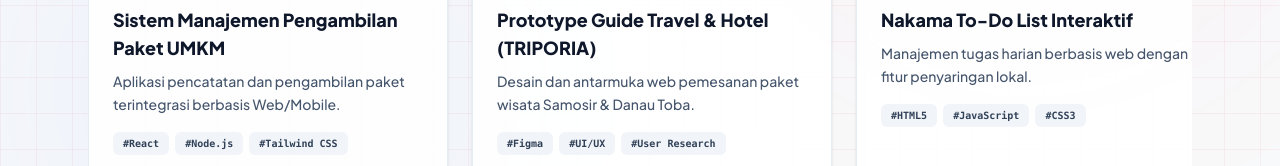
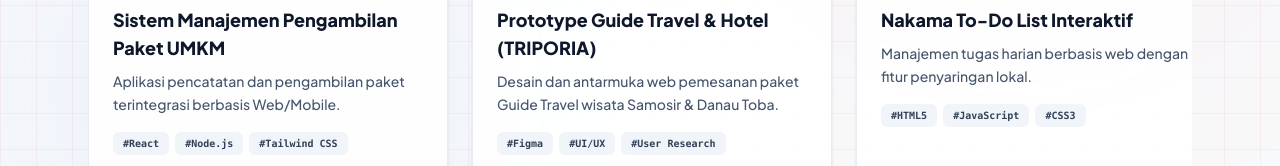
Before and after one commit to ChoqySirait/Portfolio-Sdrhana, a Next.js app in the folder my-portfolio/: page /portfolio in a window 1280 px wide. Shown: the part 463-629 px from the top of the page. Built offline with nearby package versions, Linux system fonts and the light colour scheme.

Commit message:
Update Page

```diff
--- a/my-portfolio/app/portfolio/page.tsx
+++ b/my-portfolio/app/portfolio/page.tsx
@@ -45,9 +45,9 @@ export default function PortfolioPage() {
       id: 2,
       title: "Prototype Guide Travel & Hotel (TRIPORIA)",
       category: "UI/UX Design",
-      description: "Desain dan antarmuka web pemesanan paket wisata Samosir & Danau Toba.",
+      description: "Desain dan antarmuka web pemesanan paket Guide Travel wisata Samosir & Danau Toba.",
       fullDetail: "Triporia adalah prototipe aplikasi travel yang berfokus pada kemudahan wisatawan menjelajahi keindahan Samosir dan Danau Toba. Desain dibuat modern dengan alur pemesanan hotel, pemandu wisata lokal, serta navigasi destinasi yang intuitif.",
-      impact: "Meningkatkan skor usability testing pengguna hingga 85% melalui tata letak antarmuka yang ramah pengguna dan akses informasi wisata terpusat.",
+      impact: "Meningkatkan skor usability testing pengguna hingga 85% melalui tata letak antarmuka yang ramah pengguna dan akses informasi wisata terpusat, juga membantu meningkatkan strategi bisnis untuk organisasi travel.",
       image: "/ProjekTriporia.png",
       tags: ["Figma", "UI/UX", "User Research"],
       linkType: "figma",
@@ -59,7 +59,7 @@ export default function PortfolioPage() {
       category: "Frontend Web",
       description: "Manajemen tugas harian berbasis web dengan fitur penyaringan lokal.",
       fullDetail: "Aplikasi produktivitas harian yang ringan dan responsif. Menggunakan Vanilla JS dan penyimpanan LocalStorage sehingga tugas-tugas pengguna tidak akan hilang saat browser ditutup. Dilengkapi fitur kategori dan filter progres kerja.",
-      impact: "Menyediakan alat manajemen tugas tanpa latensi server dengan persistensi data lokal 100% aman di sisi browser pengguna.",
+      impact: "Menyediakan alat manajemen tugas tanpa latensi server dengan persistensi data lokal 100% aman di sisi browser pengguna. Simpel namun sangat berdampak",
       image: "/To-do-list.jpg.png",
       tags: ["HTML5", "JavaScript", "CSS3"],
       linkType: "github",
```
